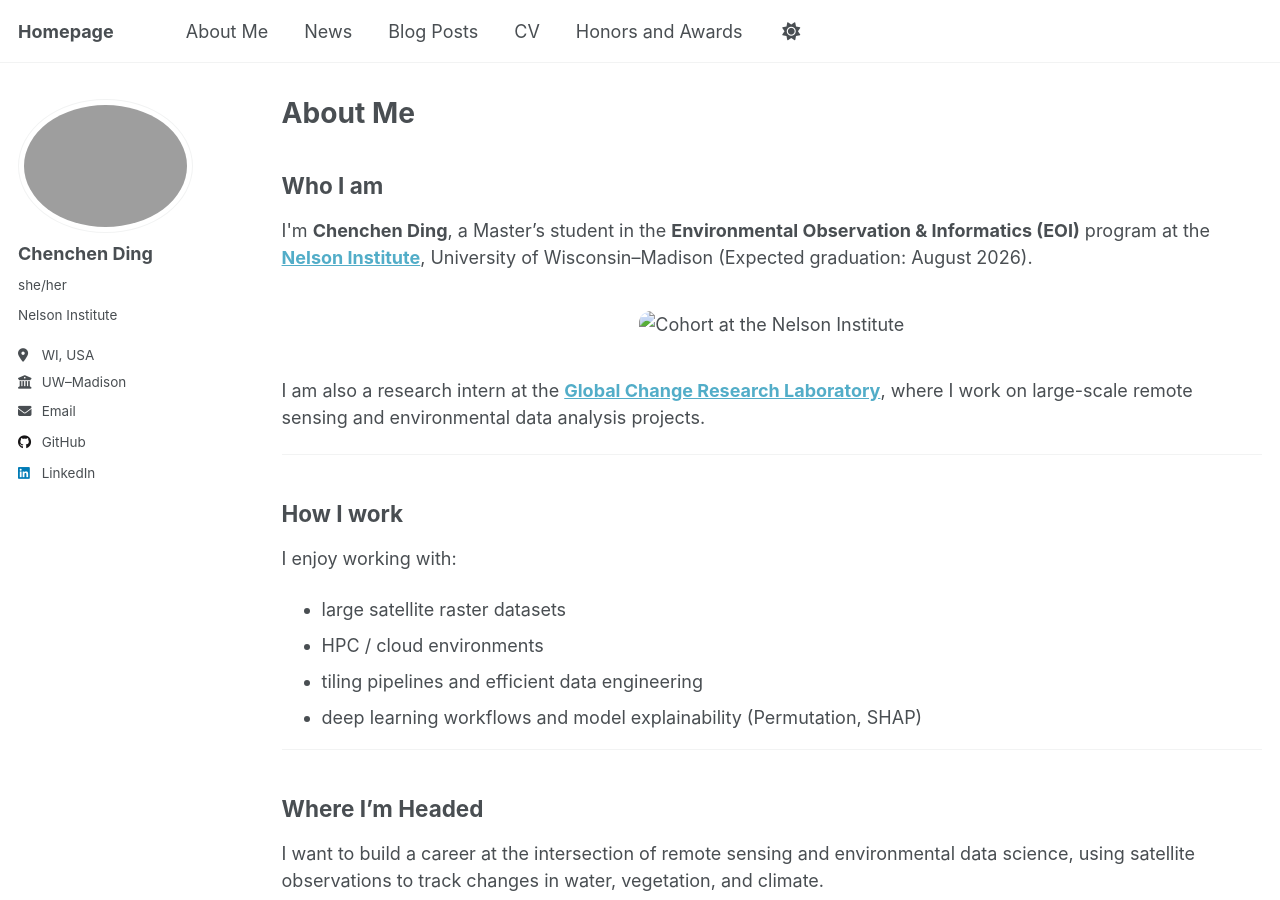
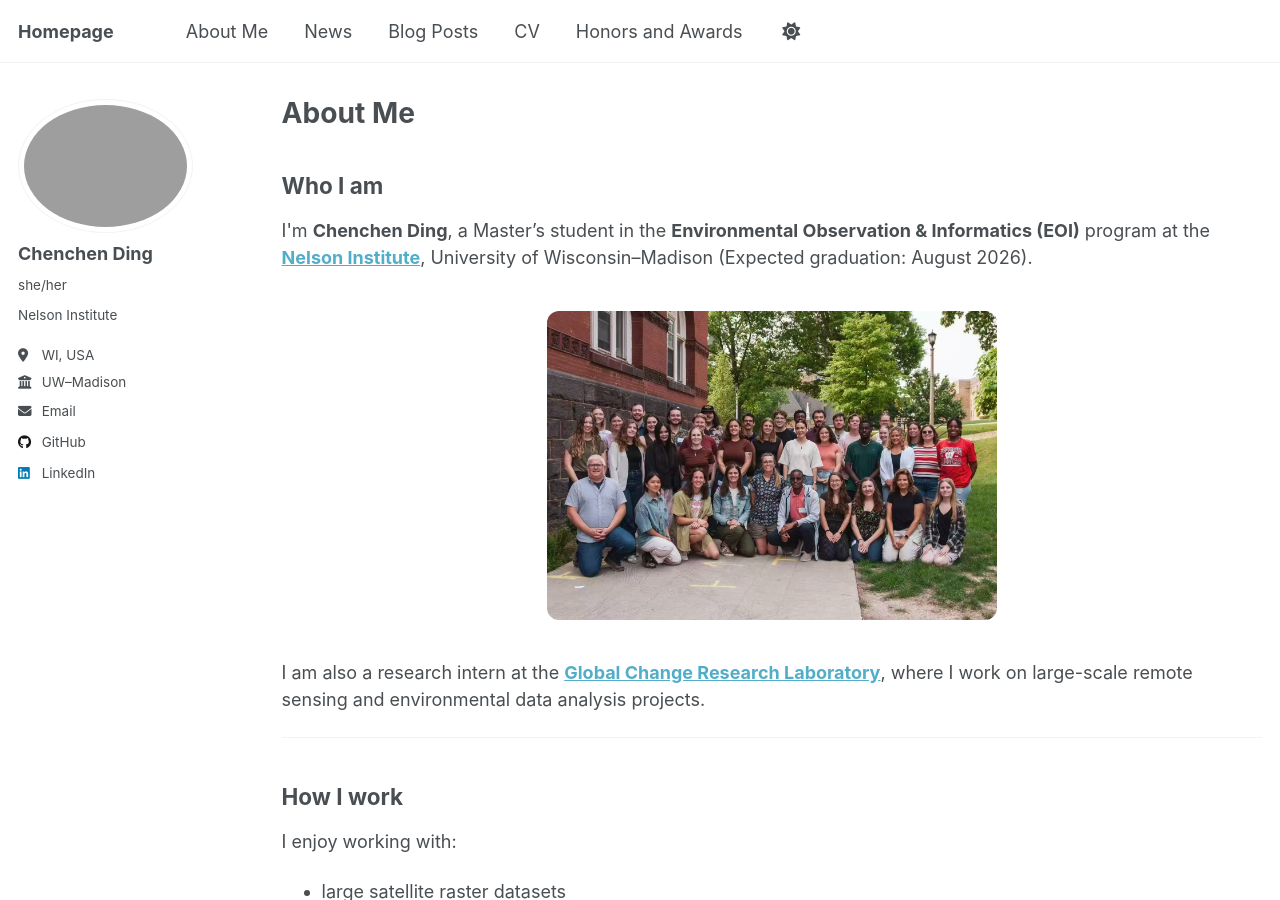
Before and after one commit to DCC0329/ChenchenDing.github.io, a Jekyll site: the page built from _pages/about1.html, in a window 1280 px wide and 900 px high. Built offline with Jekyll 4.4.1, drawn with Linux system fonts in a browser that asks for light colours; a script that is not in the unit is left out.

Commit message:
Update about1.html

```diff
--- a/_pages/about1.html
+++ b/_pages/about1.html
@@ -14,7 +14,7 @@ University of Wisconsin–Madison (Expected graduation: August 2026).
 </p>
 
 <p align="center">
-  <img src="/images/themes/eoiec.jpg"
+  <img src="/images/eoiec.jpg"
        alt="Cohort at the Nelson Institute"
        style="max-width: 100%; width: 450px; border-radius: 12px; margin: 16px 0;">
 </p>
```
